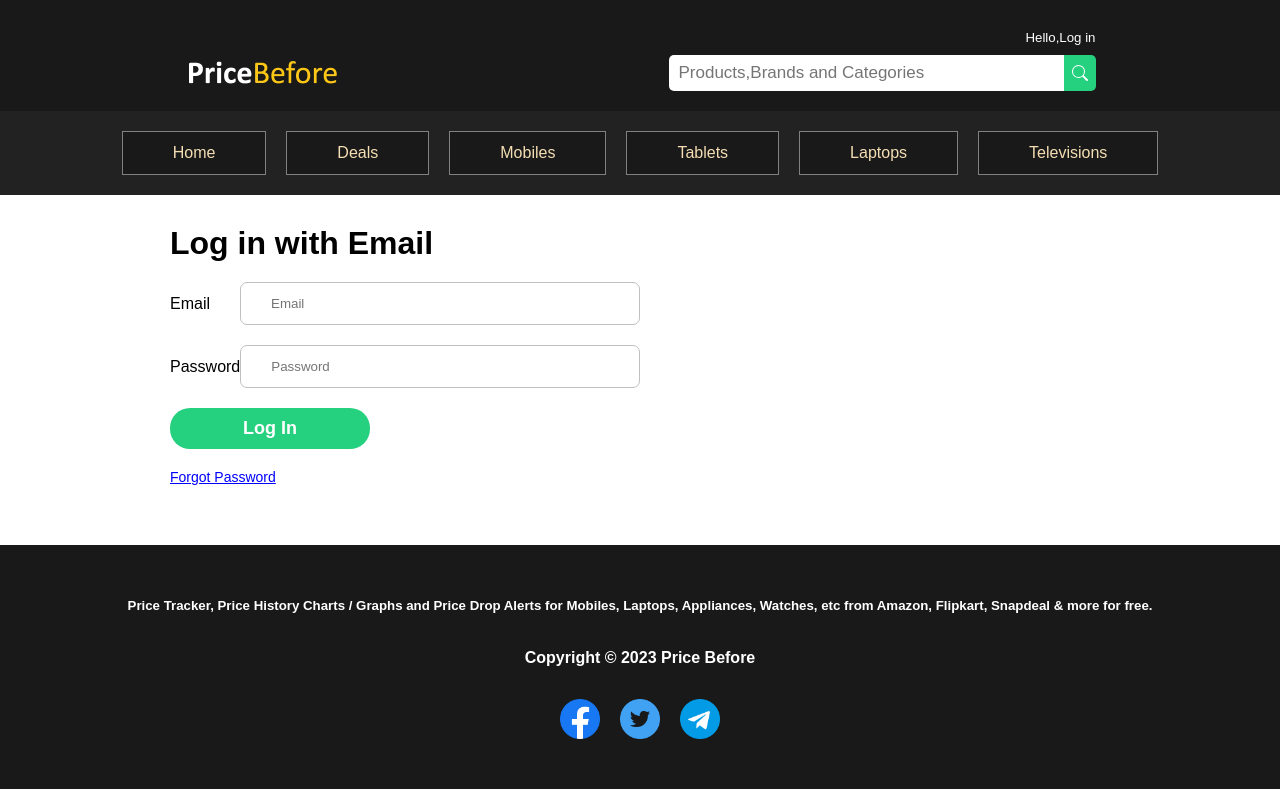
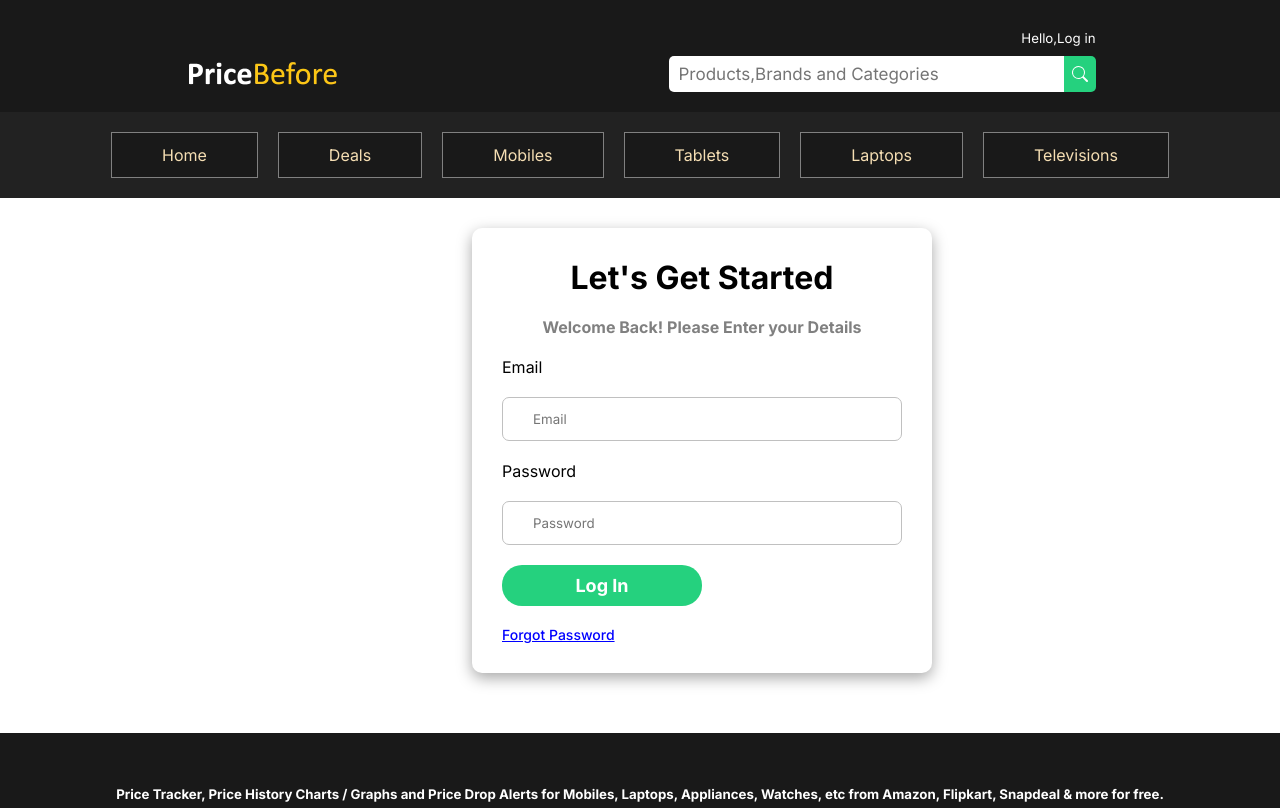
Before and after one commit to PrasadMore3505-psm/PriceBefore-, a plain HTML site: page login.html in a window 1280 px wide. Shown: the top 808 px of the page. Drawn offline with Linux system fonts and the light colour scheme.

Commit message:
Updated Login Page

```diff
--- a/login.css
+++ b/login.css
@@ -1,3 +1,7 @@
+*{
+    font-family: inter;
+}
+
 :root{
     --primary:#58E3A0;
     --secondary:#25d17e;
@@ -14,22 +18,32 @@
 
 .login-section h1{
     font-size: 27x;
+    text-align: center;
 }
 
 
 
 
 .login-section .left{
-    width: 50%;
+    width: 30%;
     display: flex;
     flex-direction: column;
     gap: 20px;
 }
 
-.login-section label{
-  display: flex;
-  justify-content: space-between;
-  align-items: center;
+.login-section .center{
+    display: flex;
+    flex-direction: column;
+    gap: 20px;
+    box-shadow: rgba(0, 0, 0, 0.35) 0px 5px 15px;
+    padding: 30px;
+    border-radius: 10px;
+}
+
+.login-section h5{
+  text-align: center;
+  font-size: 16px;
+  color: grey;
 }
 
 .login-section input{
@@ -72,3 +86,11 @@
 .login-section h6:hover{
     cursor: pointer;
 }
+
+
+/*-----------------------------------------------------------------RIGHT SECTION -------------*/
+
+.login-section .left{
+    width: 30%;
+
+}
--- a/login.html
+++ b/login.html
@@ -6,6 +6,9 @@
     <title>PriceBefore</title>
     <link rel="stylesheet" href="style.css">
     <link rel="stylesheet" href="./login.css">
+    <link rel="preconnect" href="https://fonts.googleapis.com">
+<link rel="preconnect" href="https://fonts.gstatic.com" crossorigin>
+<link href="https://fonts.googleapis.com/css2?family=Inter:wght@300;400;500;600;700;800&family=Poppins:wght@300;400;600;800&display=swap" rel="stylesheet">
 </head>
 <body>
 
@@ -40,13 +43,18 @@
 
     <div class="login-section">
 
-        <div class="left">
-            <h1>Log in with Email</h1>
+        <div class="left ">
 
-            <label for="email"> Email
+        </div>
+
+        <div class="center">
+            <h1>Let's Get Started</h1>
+            <h5>Welcome Back! Please Enter your Details</h5>
+
+            <label for="email"> Email <br><br>
             <input type="text" placeholder="Email"></label>
 
-            <label for="pass"> Password
+            <label for="pass"> Password  <br><br>
                 <input type="password" placeholder="Password"></label>
 
             <button>Log In</button>
```
Also changed, not shown: index.html (+3 -0 lines).
